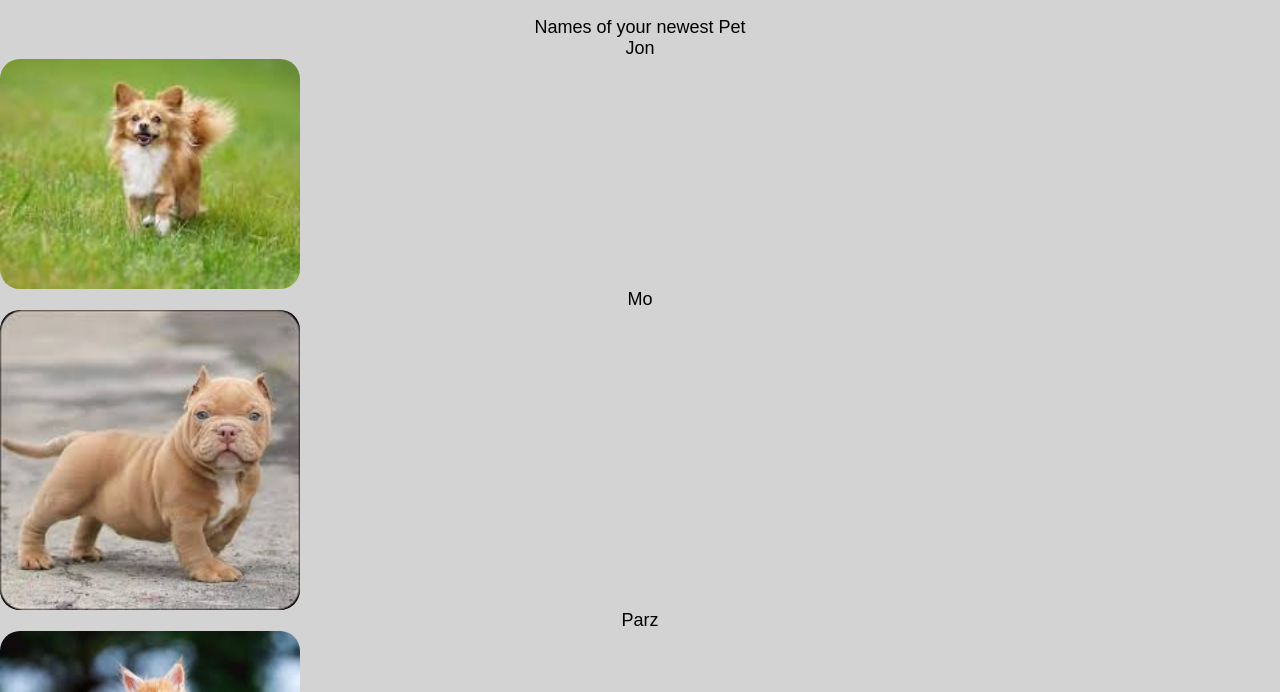
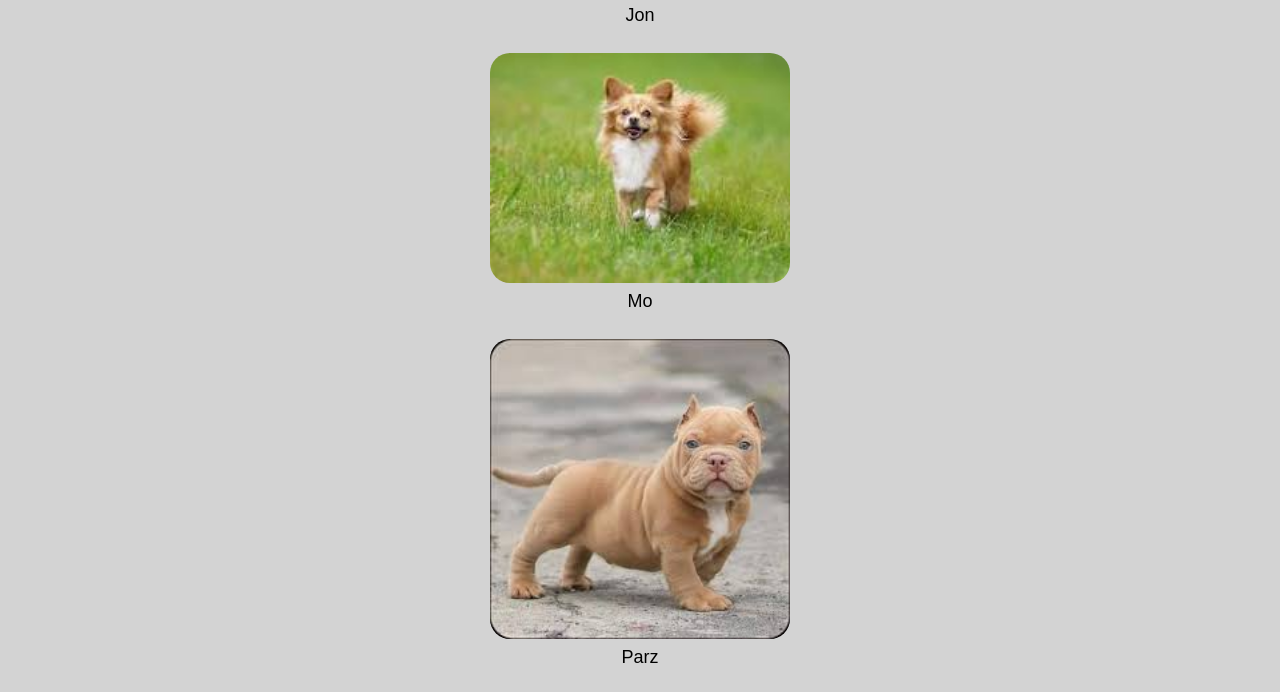
Before and after one commit to GabrielGarciaNeri/PetSalon, a plain HTML site: page index.html in a window 1280 px wide. Shown: the part 89-781 px from the top of the page. Drawn offline with Linux system fonts and the light colour scheme.

Commit message:
images fixed

```diff
--- a/assingment-1.css
+++ b/assingment-1.css
@@ -19,15 +19,22 @@ body{
     font-size: 30px;
 }
 #petNames{
+    display: block;
     text-align: center;
-    padding-top: 10px;
-    margin-top: 10px;
+    line-height: 2;
     font-size: large;
+    margin-bottom: 50px;
 }
 img{
-    display: flex;
-    justify-content: center;
-    align-content: center;
+    display: block;
     border-radius: 20px;
     width: 300px;
+    margin-top: 20px;
 }
+
+.pet{
+    display: flex;
+    flex-direction: column;
+    justify-content: center;
+    align-items: center;
+}
--- a/index.html
+++ b/index.html
@@ -12,7 +12,8 @@
     </header>
     <main>
         <p id="petCount"></p>
-    <p id="petNames">Names of your newest Pet</p>
+
+    <div id="petNames"></div>
     </main>
 
 
--- a/scripts/scripts.js
+++ b/scripts/scripts.js
@@ -4,7 +4,7 @@ let pet1 = {
     Gender: "Male",
     Service: "",
     Breed: "Chihuahua",
-    image: `<img src="Images/Chihuahua.jpg"></img>`
+    image: "Images/Chihuahua.jpg"
 }
 let pet2 = {
     name: "Mo",
@@ -12,7 +12,7 @@ let pet2 = {
     Gender: "Male",
     Service:"",
     Breed: "Pitbull",
-    image: `<img src="Images/Pitbull.jpg"></img>`
+    image: "Images/Pitbull.jpg"
 }
 let pet3 = {
     name: "Parz",
@@ -20,7 +20,7 @@ let pet3 = {
     Gender: "Male",
     Service: "",
     Breed: "Mancoon",
-    image: `<img src="Images/Mancoon.jpg"></img>`
+    image: "Images/Mancoon.jpg"
 }
 
 let petlist = [pet1, pet2, pet3]
@@ -33,7 +33,12 @@ function getPetNames(){
     for(i=0; i<petlist.length; i++){
         console.log(petlist[i].name);
 
-        p.innerHTML += `<div>${petlist[i].name} ${petlist[i].image}</div>`
+        p.innerHTML += `
+        <div class="pet">
+            <p>${petlist[i].name}</p>
+            <img src="${petlist[i].image}">
+
+        </div>`
 
     }
 }
```
